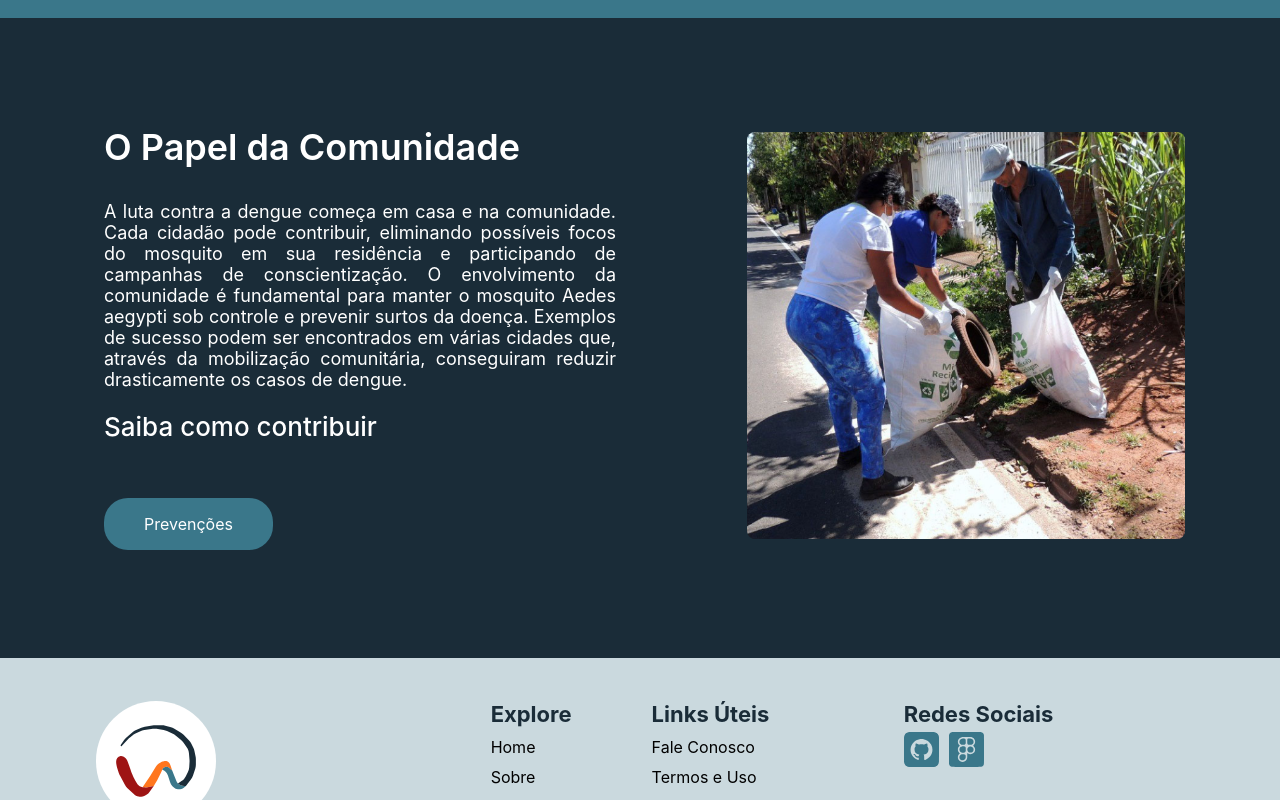
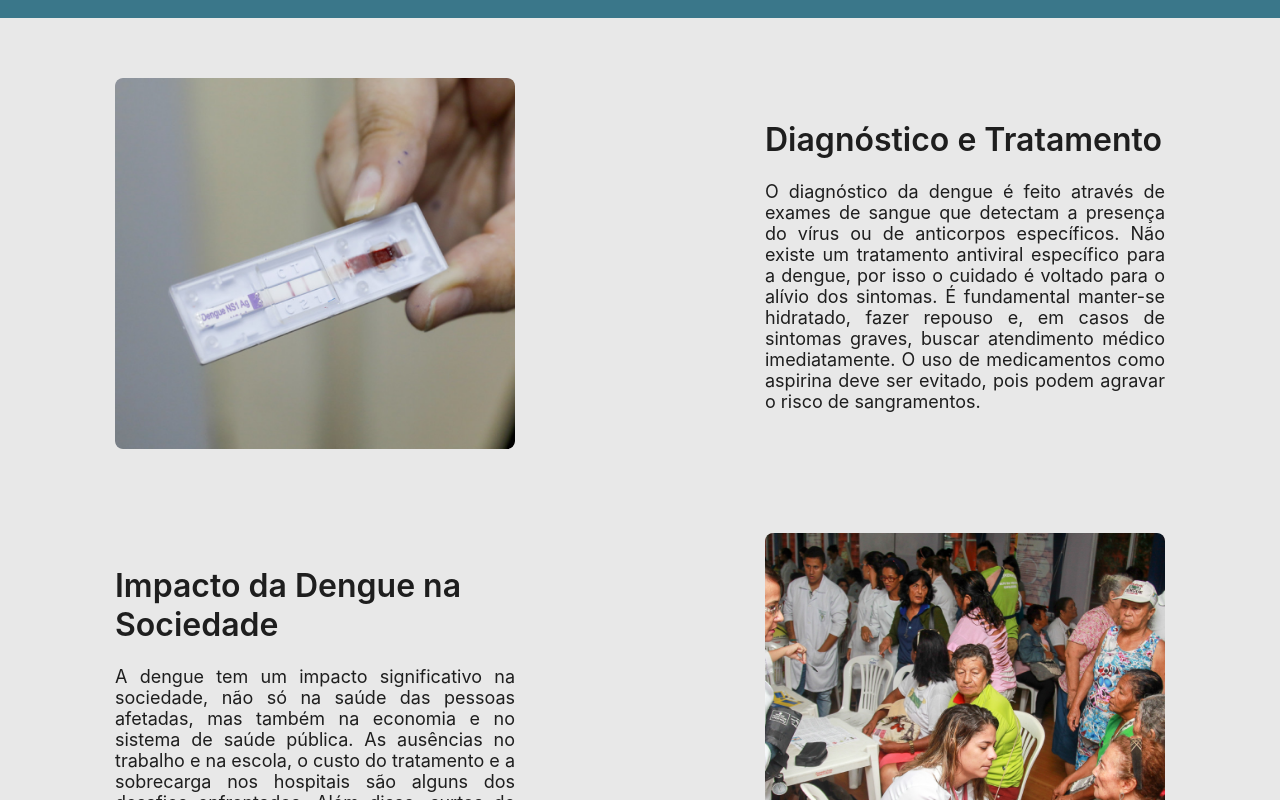
Before and after one commit to vctrwesley/web-dengue, an Angular app: page /usuario/page-sobre in a window 1280 px wide. Shown: the part 2120-2920 px from the top of the page. Built offline with nearby package versions, Linux system fonts and the light colour scheme.

Commit message:
Section diagnostico e impacto

```diff
--- a/src/app/sistema/page-sobre/page-sobre.component.css
+++ b/src/app/sistema/page-sobre/page-sobre.component.css
@@ -125,6 +125,56 @@
     margin: 0;
 }
 
+.section-diagnostico {
+    background: var(--bg-color-light);
+    display: flex;
+    flex-direction: column;
+    align-items: center;
+    gap: 80px;
+    padding: 60px;
+}
+
+.container-diagnostico {
+    display: flex;
+    flex-direction: row;
+    flex-wrap: wrap;
+    align-items: center;
+    justify-content: space-between;
+    width: 100%;
+    max-width: 1050px;
+}
+
+.text-diagnostico {
+    display: flex;
+    flex-direction: column;
+    align-items: flex-start;
+    gap: 22px;
+    max-width: 400px;
+}
+
+.text-diagnostico h2 {
+    color: var(--color-text-dark);
+    font-size: 32px;
+    margin: 0;
+    font-weight: 600;
+}
+
+.text-diagnostico p {
+    color: var(--color-text-dark);
+    font-size: 18px;
+    font-weight: 400;
+    text-align: justify;
+    margin: 0;
+}
+
+
+.img-diagnostico img {
+    height: auto;
+    width: 100%;
+    max-width: 400px;
+    border-radius: 8px;
+}
+
 .section-comunidade {
     background: var(--bg-color-blueDark);
     display: grid;
--- a/src/app/sistema/page-sobre/page-sobre.component.html
+++ b/src/app/sistema/page-sobre/page-sobre.component.html
@@ -51,7 +51,30 @@
     </div>
 </section>
 <section id="sobre-03">
-
+    <div class="section-diagnostico">
+        <div class="container-diagnostico">
+            <div class="img-diagnostico">
+                <img src="./assets/images/page-sobre/diagnostico.png" alt="Exame de sangue" />
+            </div>
+            <div class="text-diagnostico">
+                <h2>Diagnóstico e Tratamento</h2>
+                <p>
+                    O diagnóstico da dengue é feito através de exames de sangue que detectam a presença do vírus ou de anticorpos específicos. Não existe um tratamento antiviral específico para a dengue, por isso o cuidado é voltado para o alívio dos sintomas. É fundamental manter-se hidratado, fazer repouso e, em casos de sintomas graves, buscar atendimento médico imediatamente. O uso de medicamentos como aspirina deve ser evitado, pois podem agravar o risco de sangramentos.
+                </p>
+            </div>
+        </div>
+        <div class="container-diagnostico">
+            <div class="text-diagnostico">
+                <h2>Impacto da Dengue na Sociedade</h2>
+                <p>
+                A dengue tem um impacto significativo na sociedade, não só na saúde das pessoas afetadas, mas também na economia e no sistema de saúde pública. As ausências no trabalho e na escola, o custo do tratamento e a sobrecarga nos hospitais são alguns dos desafios enfrentados. Além disso, surtos de dengue podem desestabilizar regiões inteiras, afetando o turismo e outras atividades econômicas.
+                </p>
+            </div>
+            <div class="img-diagnostico">
+                <img src="./assets/images/page-sobre/impacto.png" alt="Medicamentos" />
+            </div>
+        </div>
+    </div>
 </section>
 <section id="sobre-04">
     <div class="section-comunidade">
```
Also changed, not shown: src/assets/images/page-sobre/diagnostico.png (added), src/assets/images/page-sobre/impacto.png (added).
